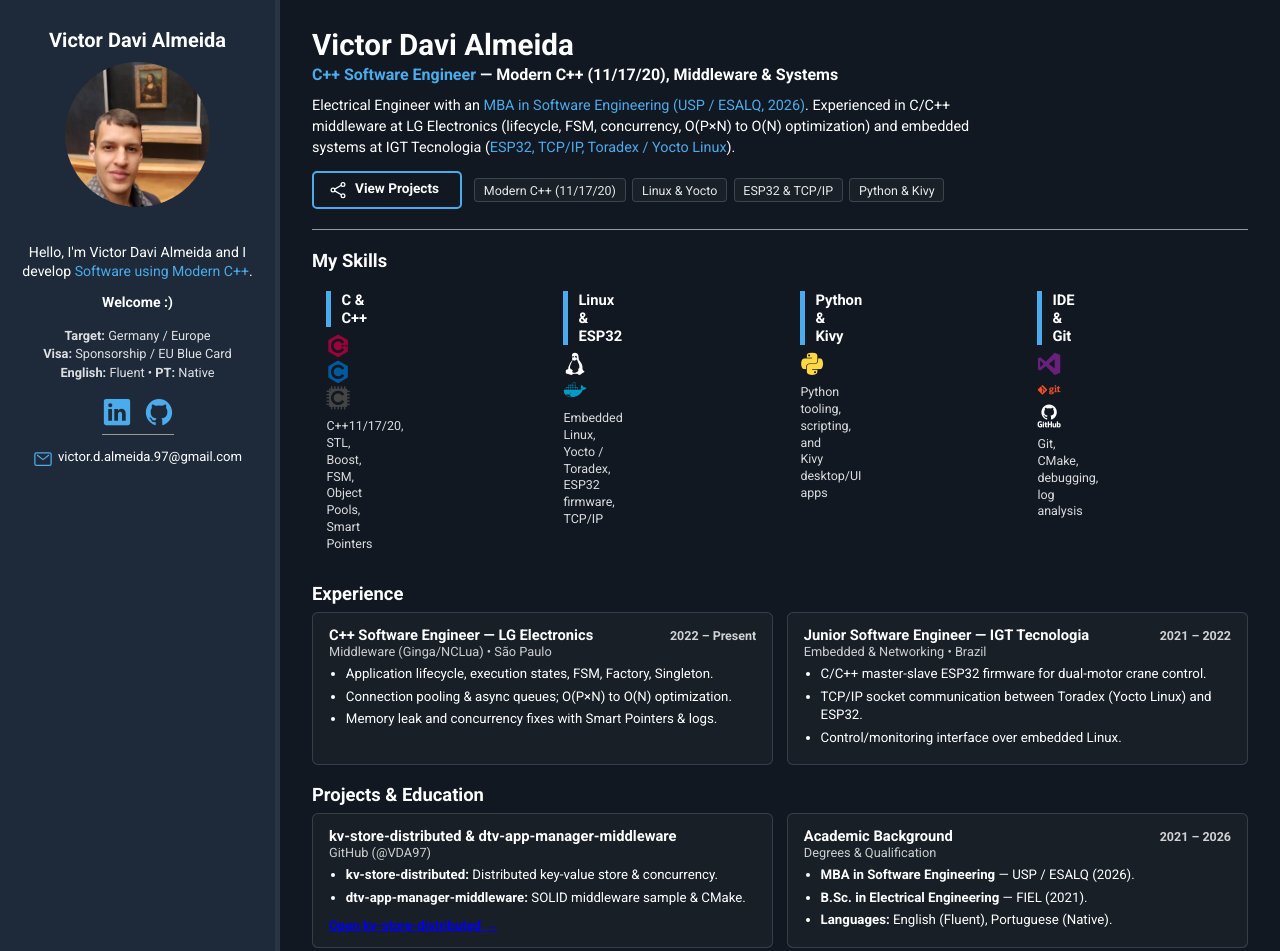
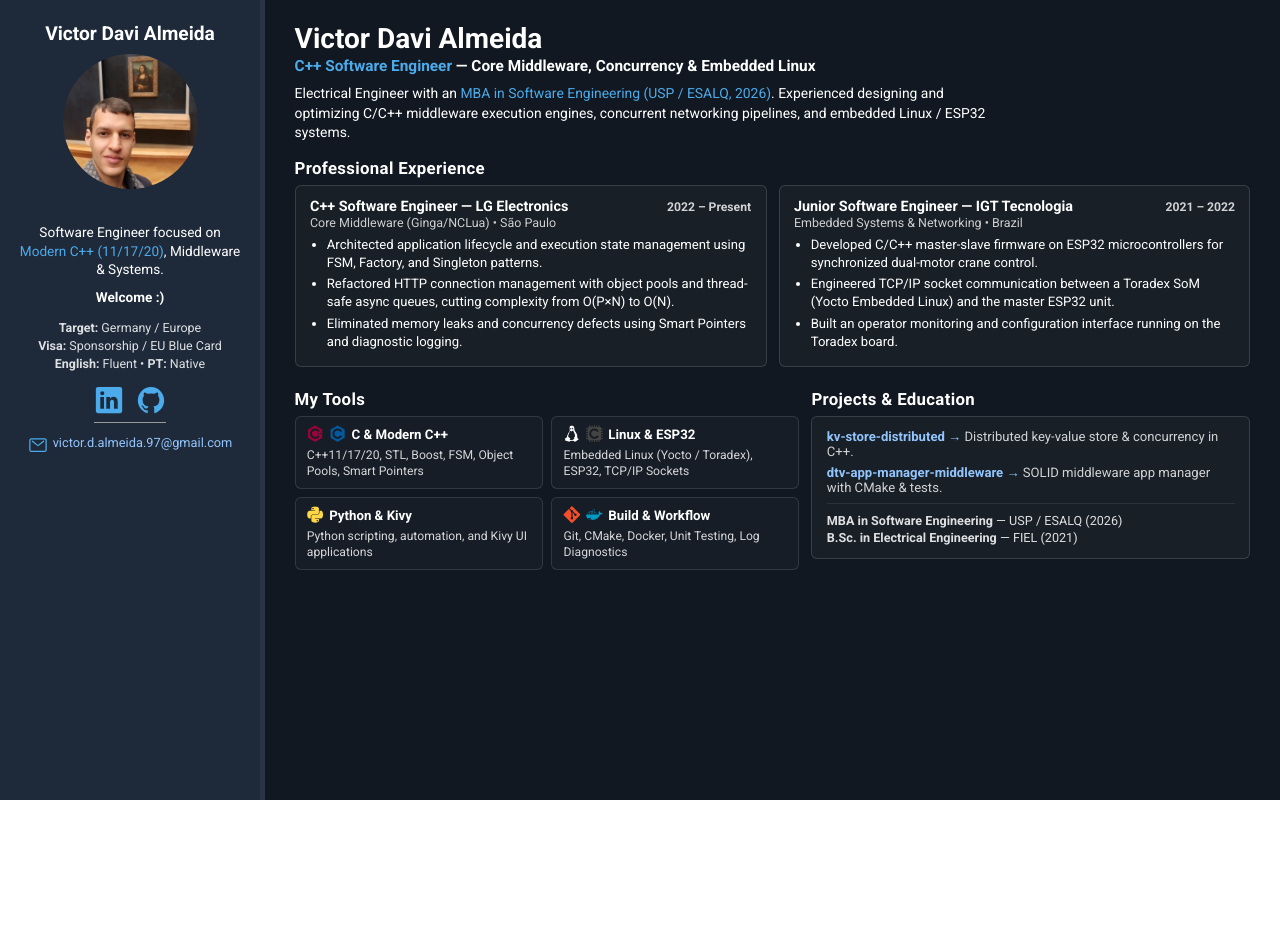
Before and after one commit to VDA97/VDA97.github.io, a plain HTML site: page index.html in a window 1280 px wide. Shown: the top 951 px of the page. After the commit the page ends 800 px from the top, so only its background shows below. Drawn offline with nearby package versions, Linux system fonts and the light colour scheme.

Commit message:
Refactor styles and update content in index.html
Updated styles and content in index.html to improve layout and presentation. Adjusted font sizes, padding, and margins for better visual consistency.

```diff
--- a/index.html
+++ b/index.html
@@ -14,139 +14,106 @@
     <!--CSS Project-->
     <link rel="stylesheet" href="css/styles.css">
     <style>
-        /* Layout compacto, ícones contidos e blocos lado a lado */
+        :root {
+            --link-soft: #93c5fd;
+            --link-hover: #bfdbfe;
+        }
+
         #container {
             display: flex;
             min-height: 100vh;
         }
+
+        /* Sidebar */
         #bio-container {
-            flex: 0 0 280px;
-            padding: 1.75rem 1.25rem;
+            flex: 0 0 265px;
+            padding: 1.4rem 1.1rem;
             display: flex;
             flex-direction: column;
             align-items: center;
             text-align: center;
-            gap: 0.65rem;
+            gap: 0.55rem;
         }
         #bio-container h2 {
-            font-size: 1.25rem;
+            font-size: 1.2rem;
             margin: 0;
         }
         #bio-image {
-            width: 145px;
-            height: 145px;
+            width: 135px;
+            height: 135px;
             object-fit: cover;
             border-radius: 50%;
         }
         #bio-container p {
-            font-size: 0.88rem;
-            line-height: 1.4;
+            font-size: 0.85rem;
+            line-height: 1.38;
             margin: 0;
         }
         .side-meta {
-            font-size: 0.8rem;
+            font-size: 0.78rem;
             opacity: 0.85;
             line-height: 1.45;
-            margin-top: 0.25rem;
+            margin-top: 0.2rem;
         }
         #social-container {
             list-style: none;
             padding: 0;
-            margin: 0.25rem 0;
+            margin: 0.2rem 0;
             display: flex;
             gap: 0.75rem;
-            font-size: 1.3rem;
+            font-size: 1.25rem;
         }
         #email-container {
-            font-size: 0.82rem;
+            font-size: 0.8rem;
             word-break: break-all;
         }
 
+        /* Links discretos */
+        #about-container a.clean-link,
+        #bio-container a {
+            color: var(--link-soft);
+            text-decoration: none;
+        }
+        #about-container a.clean-link:hover,
+        #bio-container a:hover {
+            color: var(--link-hover);
+            text-decoration: underline;
+        }
+
+        /* Main */
         #about-container {
             flex: 1;
-            padding: 1.75rem 2rem;
-            max-width: 1120px;
+            padding: 1.35rem 1.85rem;
+            max-width: 1140px;
         }
         #name {
-            font-size: 1.85rem;
-            margin: 0 0 0.2rem 0;
+            font-size: 1.75rem;
+            margin: 0 0 0.15rem 0;
         }
         #title {
-            font-size: 1rem;
-            margin: 0 0 0.75rem 0;
+            font-size: 0.96rem;
+            margin: 0 0 0.55rem 0;
         }
         .description {
-            font-size: 0.9rem;
-            line-height: 1.45;
-            margin: 0 0 0.55rem 0;
-        }
-        .top-actions {
-            display: flex;
-            align-items: center;
-            flex-wrap: wrap;
-            gap: 0.75rem;
-            margin: 0.75rem 0 1.25rem 0;
-        }
-        #btn-projects {
-            margin: 0;
-            padding: 0.45rem 0.9rem;
-            font-size: 0.85rem;
-        }
-        .pill-row {
-            display: flex;
-            flex-wrap: wrap;
-            gap: 0.4rem;
-            font-size: 0.78rem;
-            opacity: 0.9;
-        }
-        .pill {
-            padding: 0.2rem 0.55rem;
-            border-radius: 4px;
-            border: 1px solid rgba(255, 255, 255, 0.18);
-            background: rgba(255, 255, 255, 0.04);
+            font-size: 0.87rem;
+            line-height: 1.42;
+            margin: 0 0 0.65rem 0;
         }
 
-        #skills-section-title,
         .section-heading {
-            font-size: 1.15rem;
-            margin: 1.15rem 0 0.5rem 0;
+            font-size: 1.05rem;
+            margin: 0.95rem 0 0.45rem 0;
+            letter-spacing: 0.02em;
         }
 
-        /* Ícones compactos para não inflar o layout */
-        #skills-container {
+        /* Professional Experience em destaque */
+        .exp-grid {
             display: grid;
-            grid-template-columns: repeat(auto-fit, minmax(210px, 1fr));
+            grid-template-columns: repeat(auto-fit, minmax(330px, 1fr));
             gap: 0.75rem;
-            margin-top: 0.4rem;
         }
-        .skills-box {
-            padding: 0.75rem 0.9rem;
-            margin: 0;
-        }
-        .skills-title {
-            font-size: 0.92rem;
-            margin-bottom: 0.4rem;
-        }
-        .skills-box i {
-            font-size: 1.45rem;
-            margin-right: 0.35rem;
-        }
-        .skill-note {
-            font-size: 0.78rem;
-            opacity: 0.85;
-            margin-top: 0.4rem;
-            line-height: 1.35;
-        }
-
-        /* Experiência, formação e projetos lado a lado */
-        .two-col-grid {
-            display: grid;
-            grid-template-columns: repeat(auto-fit, minmax(320px, 1fr));
-            gap: 0.85rem;
-            margin-top: 0.4rem;
-        }
-        .compact-card {
-            padding: 0.8rem 1rem;
+        .card {
+            padding: 0.72rem 0.9rem;
             border-radius: 6px;
             border: 1px solid rgba(255, 255, 255, 0.14);
             background: rgba(255, 255, 255, 0.03);
@@ -156,50 +123,97 @@
             justify-content: space-between;
             align-items: baseline;
             gap: 0.5rem;
-            font-size: 0.92rem;
+            font-size: 0.9rem;
             font-weight: 700;
         }
         .card-period {
-            font-size: 0.78rem;
+            font-size: 0.76rem;
             opacity: 0.8;
             white-space: nowrap;
         }
         .card-sub {
-            font-size: 0.8rem;
+            font-size: 0.78rem;
             opacity: 0.78;
-            margin-bottom: 0.4rem;
+            margin-bottom: 0.35rem;
         }
         .compact-list {
             padding-left: 1.05rem;
             margin: 0;
-            font-size: 0.83rem;
-            line-height: 1.4;
+            font-size: 0.82rem;
+            line-height: 1.38;
         }
         .compact-list li {
-            margin-bottom: 0.25rem;
-        }
-        .compact-card a {
-            display: inline-block;
-            margin-top: 0.4rem;
-            font-size: 0.82rem;
-            font-weight: 700;
+            margin-bottom: 0.22rem;
         }
 
-        @media (max-width: 820px) {
+        /* Linha inferior: My Tools + Projects & Education */
+        .bottom-grid {
+            display: grid;
+            grid-template-columns: 1.15fr 1fr;
+            gap: 0.75rem;
+            margin-top: 0.4rem;
+        }
+        .tools-list {
+            display: grid;
+            grid-template-columns: 1fr 1fr;
+            gap: 0.55rem;
+        }
+        .tool-item {
+            padding: 0.55rem 0.7rem;
+            border-radius: 6px;
+            border: 1px solid rgba(255, 255, 255, 0.12);
+            background: rgba(255, 255, 255, 0.025);
+        }
+        .tool-title {
+            font-size: 0.83rem;
+            font-weight: 700;
+            margin-bottom: 0.25rem;
+            display: flex;
+            align-items: center;
+            gap: 0.35rem;
+        }
+        .tool-title i {
+            font-size: 1.05rem;
+        }
+        .tool-desc {
+            font-size: 0.76rem;
+            opacity: 0.82;
+            line-height: 1.32;
+        }
+
+        .project-links {
+            display: flex;
+            flex-direction: column;
+            gap: 0.38rem;
+            margin-bottom: 0.55rem;
+            font-size: 0.82rem;
+        }
+        .edu-line {
+            font-size: 0.79rem;
+            opacity: 0.86;
+            line-height: 1.38;
+            padding-top: 0.45rem;
+            border-top: 1px solid rgba(255, 255, 255, 0.1);
+        }
+
+        @media (max-width: 900px) {
             #container {
                 flex-direction: column;
             }
             #bio-container {
                 flex: none;
                 width: 100%;
-                padding: 1.25rem 1rem;
+                padding: 1.15rem 1rem;
             }
             #bio-image {
-                width: 115px;
-                height: 115px;
+                width: 110px;
+                height: 110px;
             }
             #about-container {
-                padding: 1.25rem 1rem;
+                padding: 1.15rem 1rem;
+            }
+            .bottom-grid {
+                grid-template-columns: 1fr;
             }
         }
     </style>
@@ -209,7 +223,7 @@
         <aside id="bio-container">
             <h2>Victor Davi Almeida</h2>
             <img id="bio-image" src="img/GitphotoVictor.jpg" alt="Victor Davi Almeida">
-            <p>Hello, I'm Victor Davi Almeida and I develop <span class="highlight">Software using Modern C++</span>.</p>
+            <p>Software Engineer focused on <span class="highlight">Modern C++ (11/17/20)</span>, Middleware &amp; Systems.</p>
             <p id="welcome-text">Welcome :)</p>
 
             <div class="side-meta">
@@ -239,107 +253,100 @@
 
         <section id="about-container">
             <h1 id="name">Victor Davi Almeida</h1>
-            <p id="title"><span class="highlight">C++ Software Engineer</span> &mdash; Modern C++ (11/17/20), Middleware &amp; Systems</p>
+            <p id="title"><span class="highlight">C++ Software Engineer</span> &mdash; Core Middleware, Concurrency &amp; Embedded Linux</p>
             <p class="description">
-                Electrical Engineer with an <span class="highlight">MBA in Software Engineering (USP / ESALQ, 2026)</span>. Experienced in C/C++ middleware at LG Electronics (lifecycle, FSM, concurrency, O(P&times;N) to O(N) optimization) and embedded systems at IGT Tecnologia (<span class="highlight">ESP32, TCP/IP, Toradex / Yocto Linux</span>).
+                Electrical Engineer with an <span class="highlight">MBA in Software Engineering (USP / ESALQ, 2026)</span>. Experienced designing and optimizing C/C++ middleware execution engines, concurrent networking pipelines, and embedded Linux / ESP32 systems.
             </p>
 
-            <div class="top-actions">
-                <a href="https://github.com/VDA97?tab=repositories" target="_blank" rel="noopener noreferrer" id="btn-projects">
-                    <ion-icon name="share-social-outline"></ion-icon>
-                    <span>View Projects</span>
-                </a>
-                <div class="pill-row">
-                    <span class="pill">Modern C++ (11/17/20)</span>
-                    <span class="pill">Linux &amp; Yocto</span>
-                    <span class="pill">ESP32 &amp; TCP/IP</span>
-                    <span class="pill">Python &amp; Kivy</span>
-                </div>
-            </div>
-
-            <h2 id="skills-section-title">My Skills</h2>
-            <div id="skills-container">
-                <div class="skills-box">
-                    <p class="skills-title">C &amp; C++</p>
-                    <i class="devicon-cplusplus-plain colored"></i>
-                    <i class="devicon-c-plain colored"></i>
-                    <i class="devicon-embeddedc-plain colored"></i>
-                    <div class="skill-note">C++11/17/20, STL, Boost, FSM, Object Pools, Smart Pointers</div>
-                </div>
-                <div class="skills-box">
-                    <p class="skills-title">Linux &amp; ESP32</p>
-                    <i class="devicon-linux-plain"></i>
-                    <i class="devicon-docker-plain colored"></i>
-                    <div class="skill-note">Embedded Linux, Yocto / Toradex, ESP32 firmware, TCP/IP</div>
-                </div>
-                <div class="skills-box">
-                    <p class="skills-title">Python &amp; Kivy</p>
-                    <i class="devicon-python-plain colored"></i>
-                    <div class="skill-note">Python tooling, scripting, and Kivy desktop/UI apps</div>
-                </div>
-                <div class="skills-box">
-                    <p class="skills-title">IDE &amp; Git</p>
-                    <i class="devicon-visualstudio-plain colored"></i>
-                    <i class="devicon-git-plain-wordmark colored"></i>
-                    <i class="devicon-github-original-wordmark"></i>
-                    <div class="skill-note">Git, CMake, debugging, log analysis</div>
-                </div>
-            </div>
-
-            <h2 class="section-heading">Experience</h2>
-            <div class="two-col-grid">
-                <div class="compact-card">
+            <h2 class="section-heading">Professional Experience</h2>
+            <div class="exp-grid">
+                <div class="card">
                     <div class="card-head">
                         <span>C++ Software Engineer &mdash; LG Electronics</span>
                         <span class="card-period">2022 &ndash; Present</span>
                     </div>
-                    <div class="card-sub">Middleware (Ginga/NCLua) &bull; S&atilde;o Paulo</div>
+                    <div class="card-sub">Core Middleware (Ginga/NCLua) &bull; S&atilde;o Paulo</div>
                     <ul class="compact-list">
-                        <li>Application lifecycle, execution states, FSM, Factory, Singleton.</li>
-                        <li>Connection pooling &amp; async queues; O(P&times;N) to O(N) optimization.</li>
-                        <li>Memory leak and concurrency fixes with Smart Pointers &amp; logs.</li>
+                        <li>Architected application lifecycle and execution state management using FSM, Factory, and Singleton patterns.</li>
+                        <li>Refactored HTTP connection management with object pools and thread-safe async queues, cutting complexity from O(P&times;N) to O(N).</li>
+                        <li>Eliminated memory leaks and concurrency defects using Smart Pointers and diagnostic logging.</li>
                     </ul>
                 </div>
 
-                <div class="compact-card">
+                <div class="card">
                     <div class="card-head">
                         <span>Junior Software Engineer &mdash; IGT Tecnologia</span>
                         <span class="card-period">2021 &ndash; 2022</span>
                     </div>
-                    <div class="card-sub">Embedded &amp; Networking &bull; Brazil</div>
+                    <div class="card-sub">Embedded Systems &amp; Networking &bull; Brazil</div>
                     <ul class="compact-list">
-                        <li>C/C++ master-slave ESP32 firmware for dual-motor crane control.</li>
-                        <li>TCP/IP socket communication between Toradex (Yocto Linux) and ESP32.</li>
-                        <li>Control/monitoring interface over embedded Linux.</li>
+                        <li>Developed C/C++ master-slave firmware on ESP32 microcontrollers for synchronized dual-motor crane control.</li>
+                        <li>Engineered TCP/IP socket communication between a Toradex SoM (Yocto Embedded Linux) and the master ESP32 unit.</li>
+                        <li>Built an operator monitoring and configuration interface running on the Toradex board.</li>
                     </ul>
                 </div>
             </div>
 
-            <h2 class="section-heading">Projects &amp; Education</h2>
-            <div class="two-col-grid">
-                <div class="compact-card">
-                    <div class="card-head">
-                        <span>kv-store-distributed &amp; dtv-app-manager-middleware</span>
+            <div class="bottom-grid">
+                <div>
+                    <h2 class="section-heading">My Tools</h2>
+                    <div class="tools-list">
+                        <div class="tool-item">
+                            <div class="tool-title">
+                                <i class="devicon-cplusplus-plain colored"></i>
+                                <i class="devicon-c-plain colored"></i>
+                                <span>C &amp; Modern C++</span>
+                            </div>
+                            <div class="tool-desc">C++11/17/20, STL, Boost, FSM, Object Pools, Smart Pointers</div>
+                        </div>
+
+                        <div class="tool-item">
+                            <div class="tool-title">
+                                <i class="devicon-linux-plain"></i>
+                                <i class="devicon-embeddedc-plain colored"></i>
+                                <span>Linux &amp; ESP32</span>
+                            </div>
+                            <div class="tool-desc">Embedded Linux (Yocto / Toradex), ESP32, TCP/IP Sockets</div>
+                        </div>
+
+                        <div class="tool-item">
+                            <div class="tool-title">
+                                <i class="devicon-python-plain colored"></i>
+                                <span>Python &amp; Kivy</span>
+                            </div>
+                            <div class="tool-desc">Python scripting, automation, and Kivy UI applications</div>
+                        </div>
+
+                        <div class="tool-item">
+                            <div class="tool-title">
+                                <i class="devicon-git-plain colored"></i>
+                                <i class="devicon-docker-plain colored"></i>
+                                <span>Build &amp; Workflow</span>
+                            </div>
+                            <div class="tool-desc">Git, CMake, Docker, Unit Testing, Log Diagnostics</div>
+                        </div>
                     </div>
-                    <div class="card-sub">GitHub (@VDA97)</div>
-                    <ul class="compact-list">
-                        <li><strong>kv-store-distributed:</strong> Distributed key-value store &amp; concurrency.</li>
-                        <li><strong>dtv-app-manager-middleware:</strong> SOLID middleware sample &amp; CMake.</li>
-                    </ul>
-                    <a href="https://github.com/VDA97/kv-store-distributed" target="_blank" rel="noopener noreferrer">Open kv-store-distributed &rarr;</a>
                 </div>
 
-                <div class="compact-card">
-                    <div class="card-head">
-                        <span>Academic Background</span>
-                        <span class="card-period">2021 &ndash; 2026</span>
+                <div>
+                    <h2 class="section-heading">Projects &amp; Education</h2>
+                    <div class="card">
+                        <div class="project-links">
+                            <div>
+                                <a class="clean-link" href="https://github.com/VDA97/kv-store-distributed" target="_blank" rel="noopener noreferrer"><strong>kv-store-distributed</strong> &rarr;</a>
+                                <span style="opacity:0.8;">Distributed key-value store &amp; concurrency in C++.</span>
+                            </div>
+                            <div>
+                                <a class="clean-link" href="https://github.com/VDA97/dtv-app-manager-middleware" target="_blank" rel="noopener noreferrer"><strong>dtv-app-manager-middleware</strong> &rarr;</a>
+                                <span style="opacity:0.8;">SOLID middleware app manager with CMake &amp; tests.</span>
+                            </div>
+                        </div>
+
+                        <div class="edu-line">
+                            <div><strong>MBA in Software Engineering</strong> &mdash; USP / ESALQ (2026)</div>
+                            <div><strong>B.Sc. in Electrical Engineering</strong> &mdash; FIEL (2021)</div>
+                        </div>
                     </div>
-                    <div class="card-sub">Degrees &amp; Qualification</div>
-                    <ul class="compact-list">
-                        <li><strong>MBA in Software Engineering</strong> &mdash; USP / ESALQ (2026).</li>
-                        <li><strong>B.Sc. in Electrical Engineering</strong> &mdash; FIEL (2021).</li>
-                        <li><strong>Languages:</strong> English (Fluent), Portuguese (Native).</li>
-                    </ul>
                 </div>
             </div>
         </section>
```
